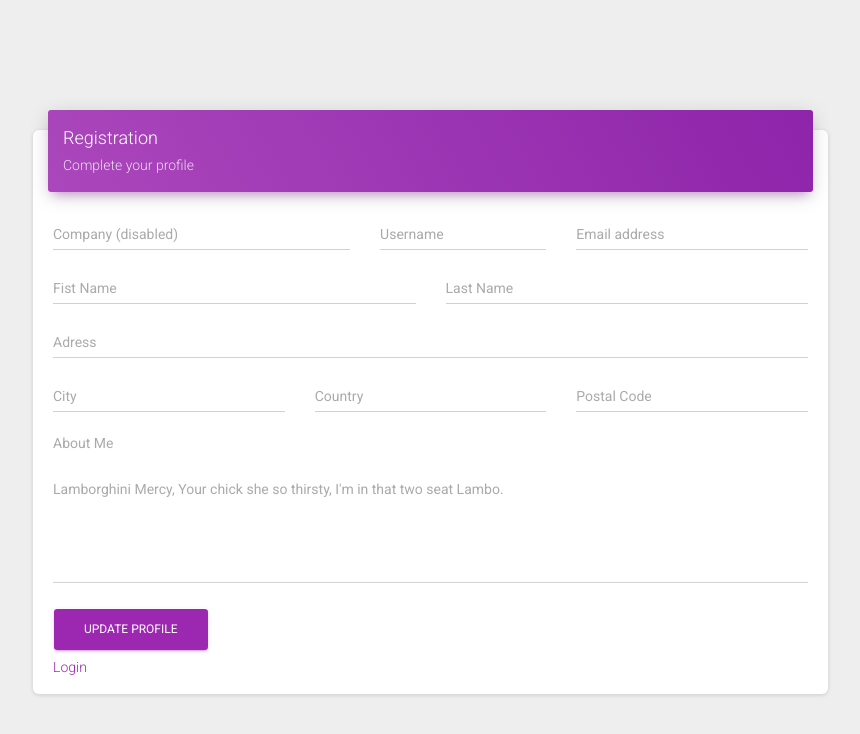
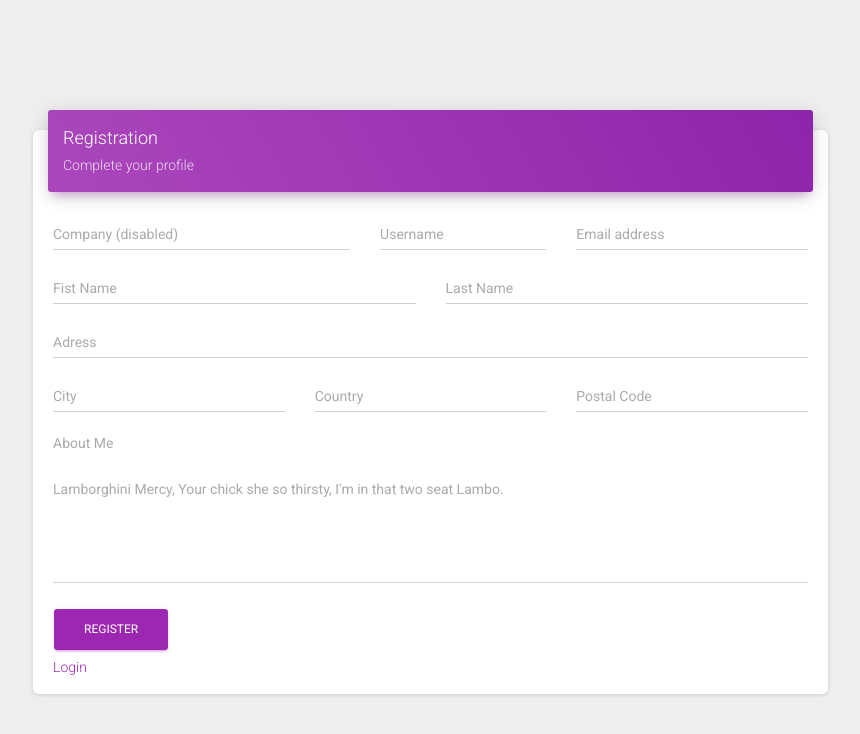
Before and after one commit to Suryanand/selflearning, an Angular app: page /register in a window 1280 px wide. Shown: the top 734 px of the page, without its empty margins (257-1117 px from the left). Built offline with nearby package versions, Linux system fonts and the light colour scheme.

Commit message:
Test Commit

```diff
--- a/src/app/components/registration/registration.component.html
+++ b/src/app/components/registration/registration.component.html
@@ -85,7 +85,7 @@
                                         </div>
                                       </div>
                                     </div>
-                                    <button type="button" class="btn btn-primary pull-right">Update Profile</button>
+                                    <button type="button" class="btn btn-primary pull-right">Register</button>
                                     <div class="clearfix"></div>
                                   </form>
                                   <a class="pull-right" href="login">Login</a>
```
